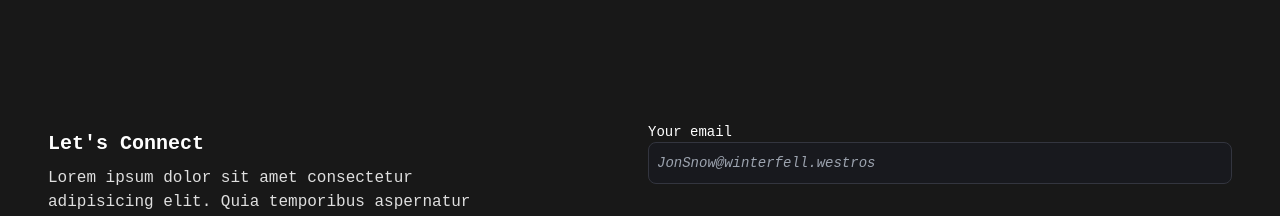
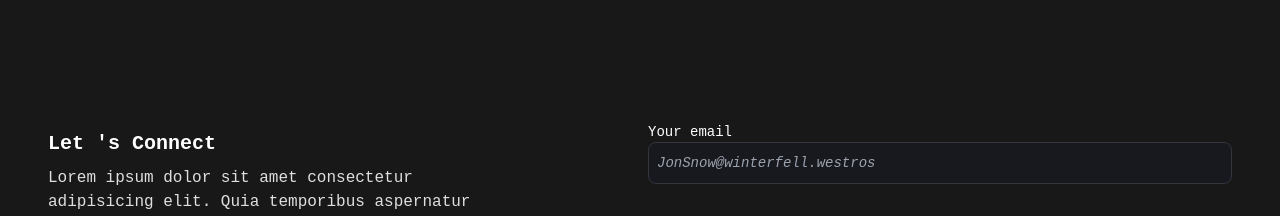
Before and after one commit to Mamdouh66/PortfolioWebsite, a Next.js app: page / in a window 1280 px wide. Shown: the part 2360-2576 px from the top of the page. Built offline with nearby package versions, Linux system fonts and the light colour scheme.

Commit message:
🛠️ Fix issue with ESlint rules

```diff
--- a/app/components/EmailSection.jsx
+++ b/app/components/EmailSection.jsx
@@ -43,7 +43,9 @@
     >
       <div className="bg-[radial-gradient(ellipse_at_center,_var(--tw-gradient-stops))] from-red-900 to-transparent rounded-full h-80 w-80 z-0 blur-lg absolute top-3/4 -left-4 transform -translate-x-1/2 -translate-1/2"></div>
       <div className="z-10">
-        <h5 className="text-xl font-bold text-white my-2">Let's Connect</h5>
+        <h5 className="text-xl font-bold text-white my-2">
+          Let &apos;s Connect
+        </h5>
         <p className="text-[#dfdfdf] mb-4 max-w-md">
           Lorem ipsum dolor sit amet consectetur adipisicing elit. Quia
           temporibus aspernatur ea maiores iusto obcaecati molestiae nihil magni
```
